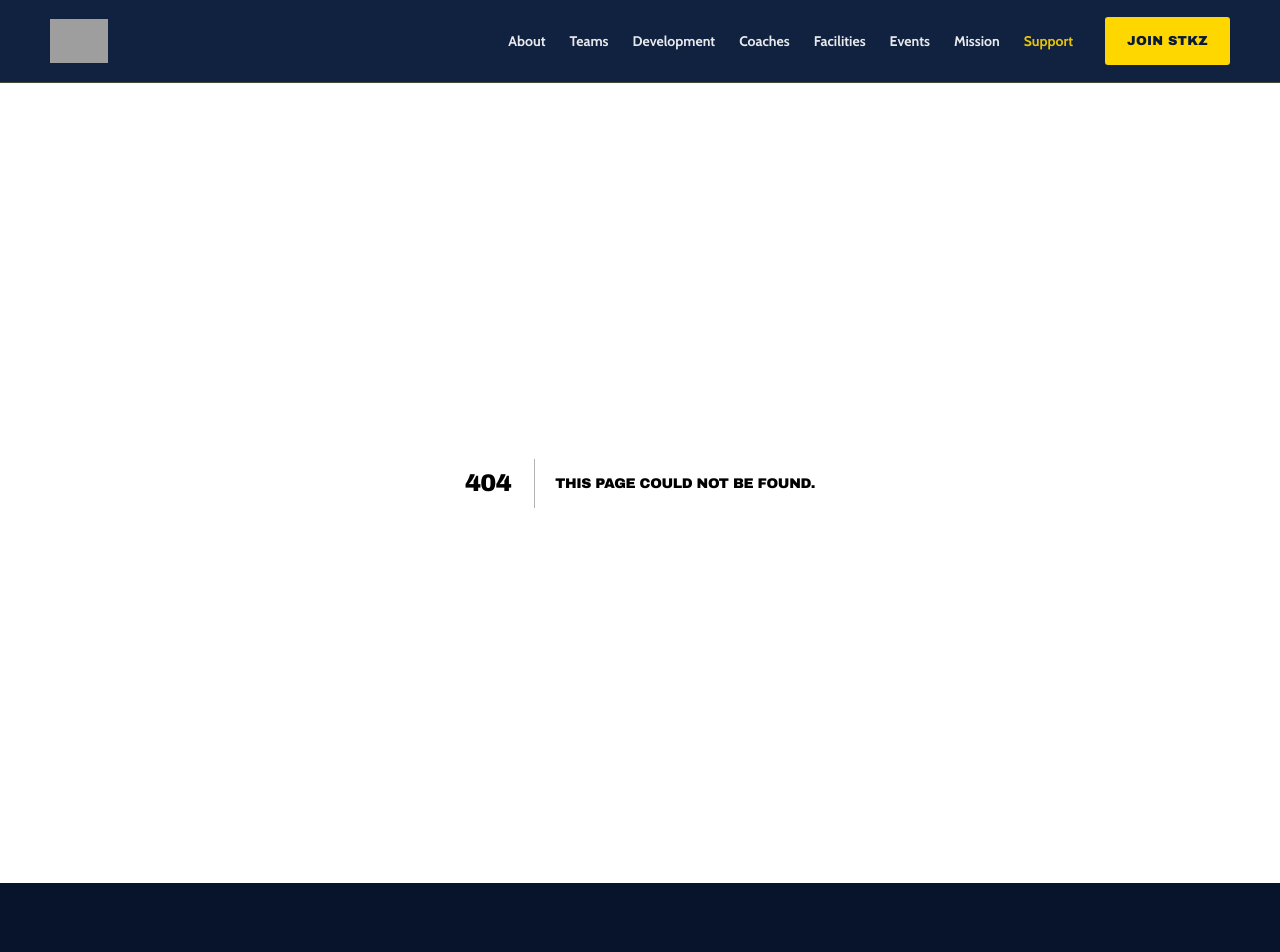
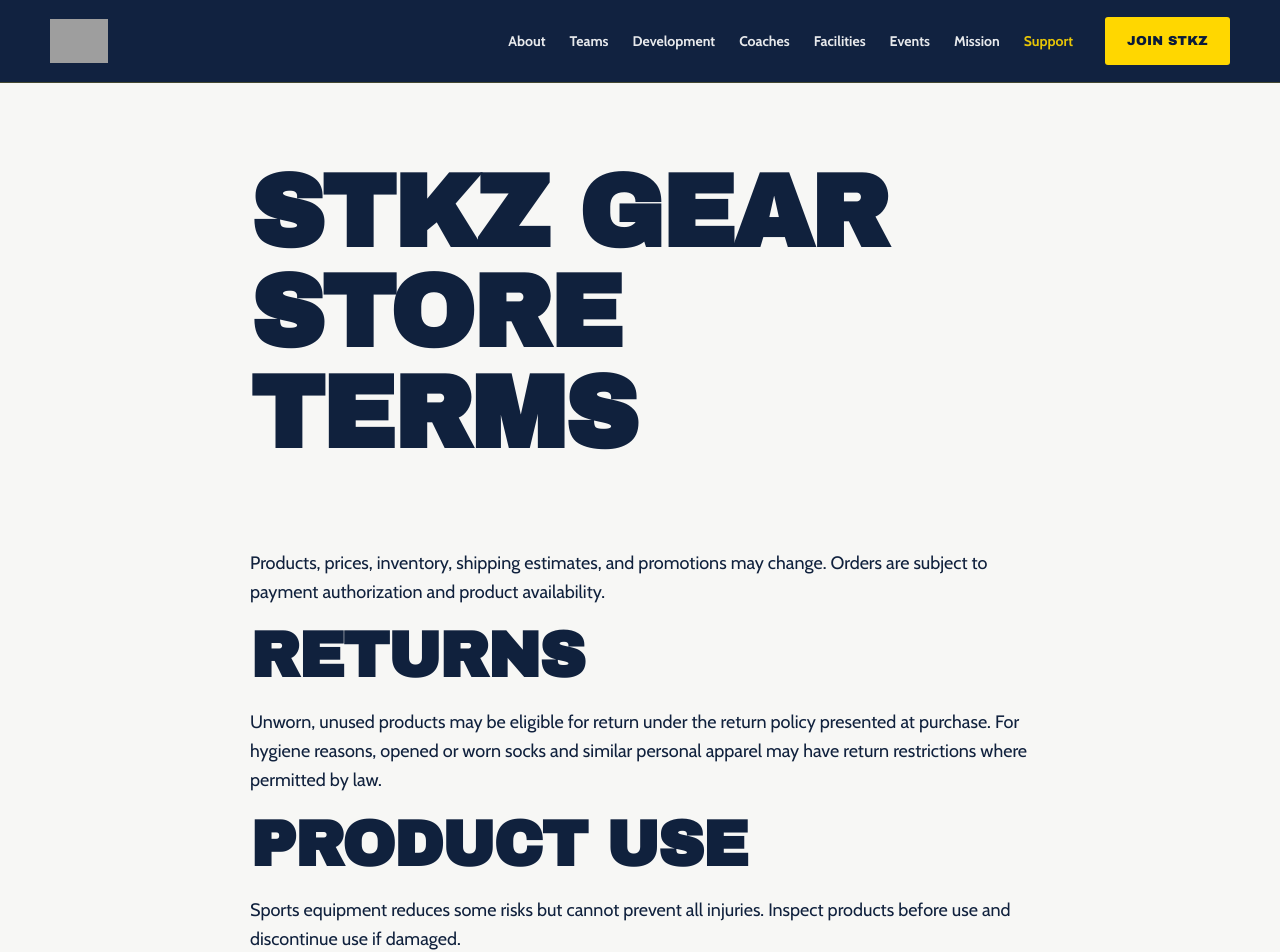
Before and after one commit to b8r0a3d4/stkz-sc-website, a Next.js app: page /gear/terms in a window 1280 px wide. Before the commit this address had no page. Shown: the top 952 px of the page. Built offline with nearby package versions, Linux system fonts and the light colour scheme; grey boxes are pictures that could not be loaded.

Commit message:
Add STKZ Gear store terms

```diff
--- /dev/null
+++ b/app/gear/terms/page.js
@@ -0,0 +1,21 @@
+export const metadata = { title: "Store Terms | STKZ Gear" };
+
+export default function GearTermsPage() {
+  return (
+    <article style={{ maxWidth: 820, margin: "0 auto", padding: "5rem 1.25rem", lineHeight: 1.7 }}>
+      <h1>STKZ Gear Store Terms</h1>
+      <p>
+        Products, prices, inventory, shipping estimates, and promotions may change. Orders are subject
+        to payment authorization and product availability.
+      </p>
+      <h2>Returns</h2>
+      <p>
+        Unworn, unused products may be eligible for return under the return policy presented at purchase.
+        For hygiene reasons, opened or worn socks and similar personal apparel may have return restrictions
+        where permitted by law.
+      </p>
+      <h2>Product use</h2>
+      <p>Sports equipment reduces some risks but cannot prevent all injuries. Inspect products before use and discontinue use if damaged.</p>
+    </article>
+  );
+}
```
